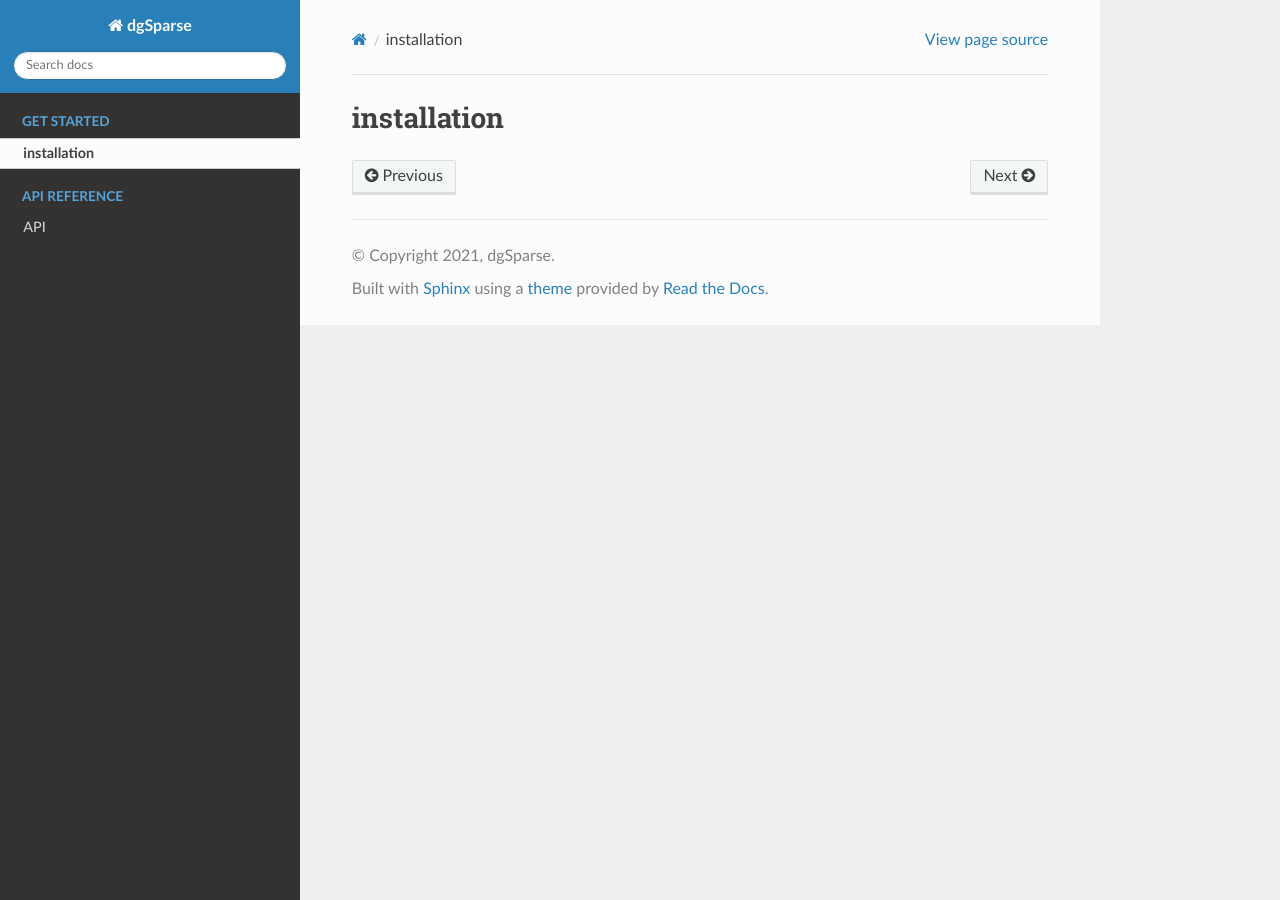
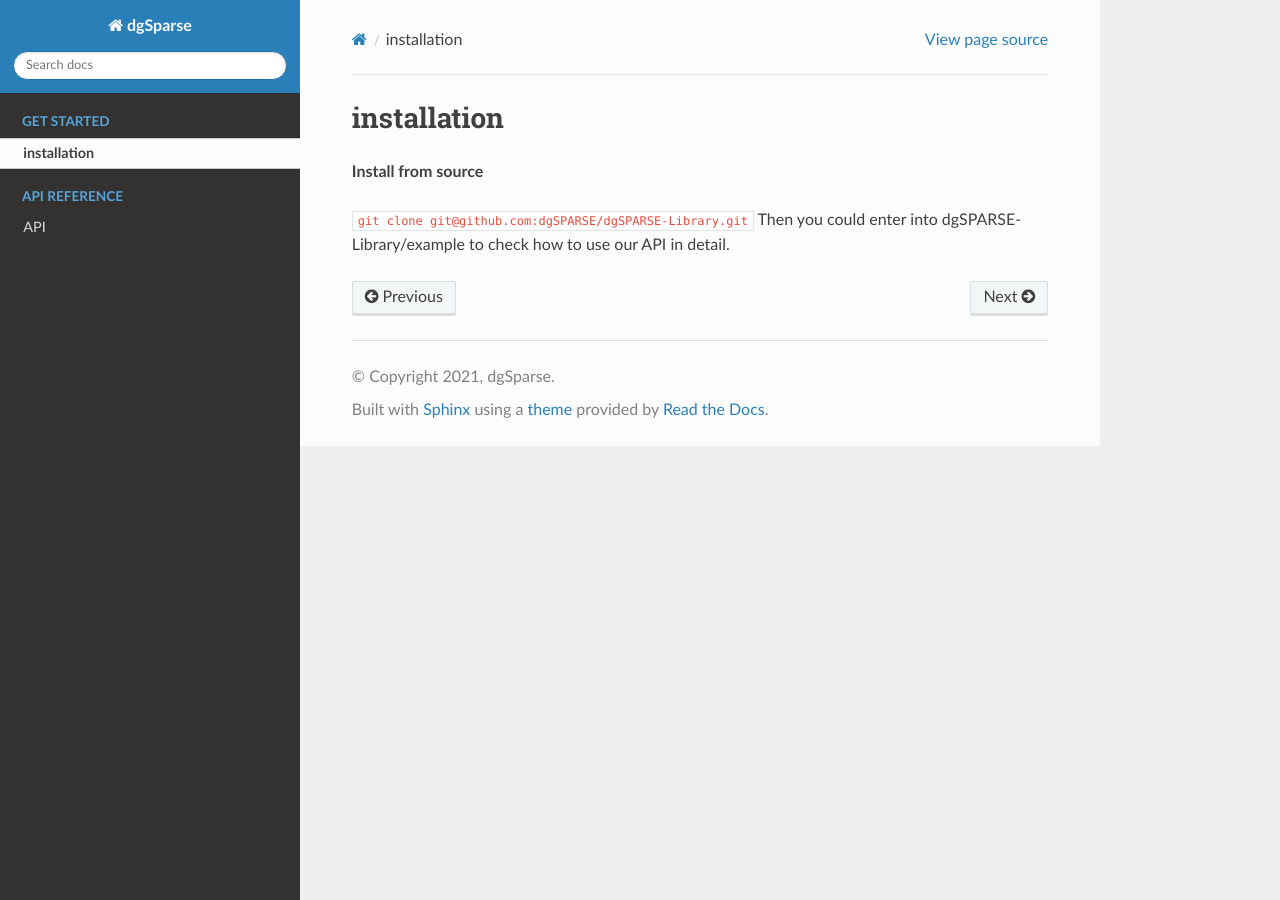
Before and after one commit to dgSPARSE/dgSPARSE-doc, a Sphinx documentation site: the page built from source/installation/index.rst, in a window 1280 px wide. Built offline with Sphinx 7.4.7 and the Read the Docs theme 2.0.0, drawn with Linux system fonts in a browser that asks for light colours.

Commit message:
revise index

```diff
--- a/source/installation/index.rst
+++ b/source/installation/index.rst
@@ -1,3 +1,8 @@
 ==============
 installation
 ==============
+
+**Install from source**
+
+``git clone git@github.com:dgSPARSE/dgSPARSE-Library.git``
+Then you could enter into dgSPARSE-Library/example to check how to use our API in detail.
```
